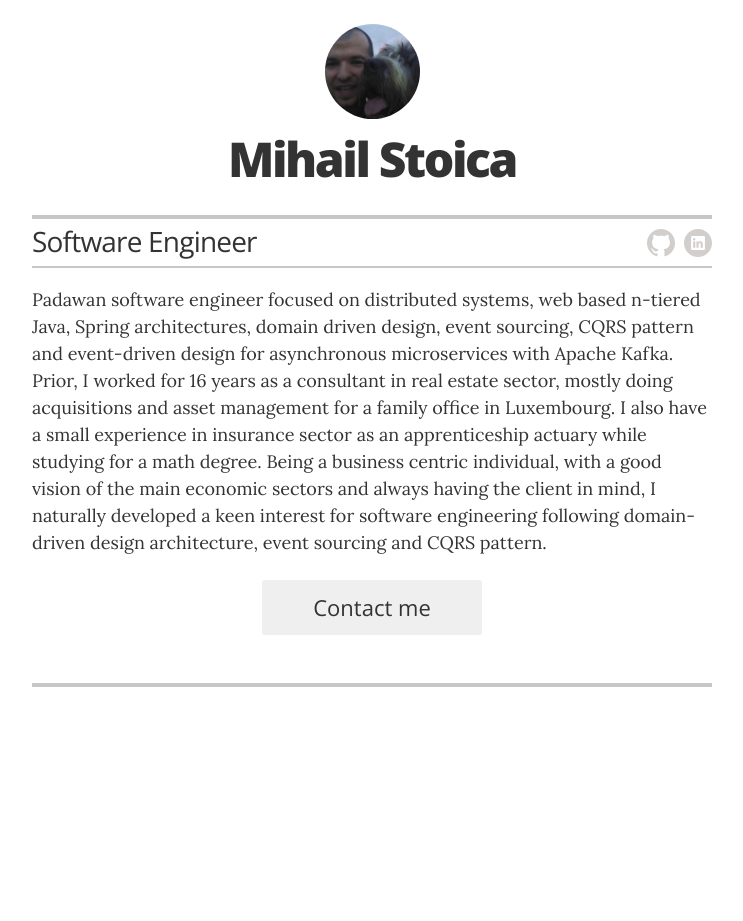
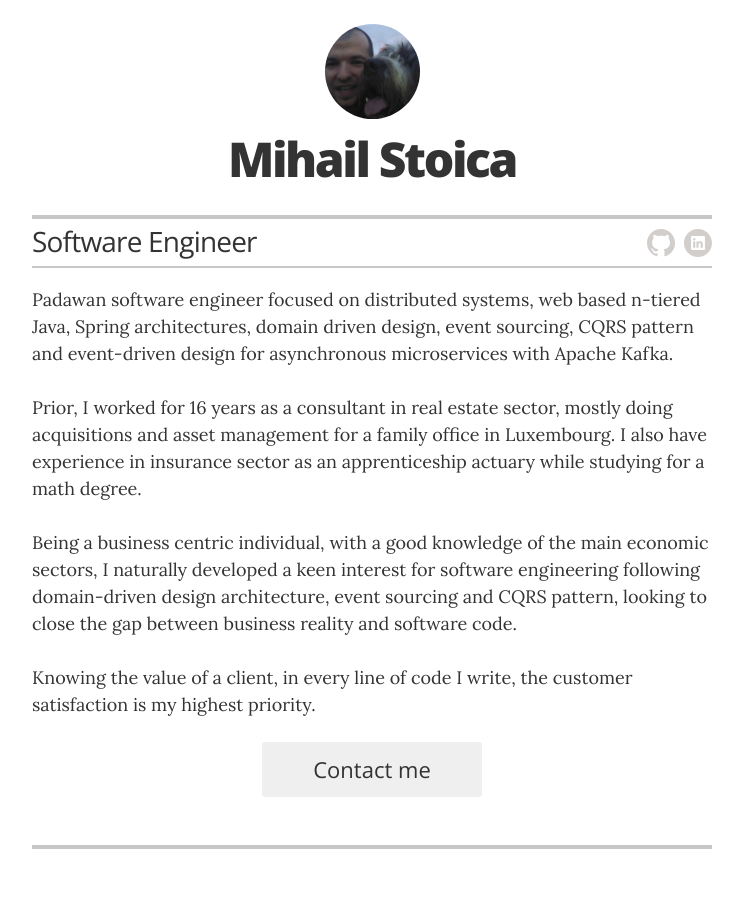
Before and after one commit to mihail-stoica/mihail-stoica.github.io, a Jekyll site: the page built from index.html, in a window 1280 px wide. Shown: the whole page, without its empty margins (268-1011 px from the left). Built offline with Jekyll 4.4.1, drawn with Linux system fonts in a browser that asks for light colours; before the commit the page ends 900 px from its top, so only the background shows below that.

Commit message:
Edit bio

```diff
--- a/_config.yml
+++ b/_config.yml
@@ -1,6 +1,6 @@
 # Site settings
 title: "Mihail Stoica"
-description: "software engineer focused on distributed systems, web based n-tiered Java, Spring architectures, domain driven design, event sourcing, CQRS pattern and event-driven design for asynchronous microservices with Apache Kafka"
+description: "software engineer focused on distributed systems, web based n-tiered Java, Spring Boot architectures, domain driven design, event sourcing, CQRS pattern and event-driven design for asynchronous microservices with Apache Kafka"
 
 # Build settings
 markdown: kramdown
@@ -23,11 +23,10 @@ resume_contact_address:         ""
 resume_header_contact_info:     "hello@mihailstoica.com"
 display_header_contact_info:    "false"
 
-resume_header_intro: "<p>Padawan software engineer focused on distributed systems, web based n-tiered Java, Spring architectures, domain driven design, event sourcing, CQRS pattern and event-driven design for asynchronous microservices with Apache Kafka. \n\n
-
-Prior, I worked for 16 years as a consultant in real estate sector, mostly doing acquisitions and asset management for a family office in Luxembourg. I also have a small experience in insurance sector as an apprenticeship actuary while studying for a math degree. \n\n
-
-Being a business centric individual, with a good vision of the main economic sectors and always having the client in mind, I naturally developed a keen interest for software engineering following domain-driven design architecture, event sourcing and CQRS pattern.</p>"
+resume_header_intro: "<p>Padawan software engineer focused on distributed systems, web based n-tiered Java, Spring architectures, domain driven design, event sourcing, CQRS pattern and event-driven design for asynchronous microservices with Apache Kafka.
+<br><br>Prior, I worked for 16 years as a consultant in real estate sector, mostly doing acquisitions and asset management for a family office in Luxembourg. I also have experience in insurance sector as an apprenticeship actuary while studying for a math degree.
+<br><br>Being a business centric individual, with a good knowledge of the main economic sectors, I naturally developed a keen interest for software engineering following domain-driven design architecture, event sourcing and CQRS pattern, looking to close the gap between business reality and software code.
+<br><br>Knowing the value of a client, in every line of code I write, the customer satisfaction is my highest priority.</p>"
 
 # use "yes" to display the email contact button,
 # "no" to display an "I'm not looking for work" message,
```
